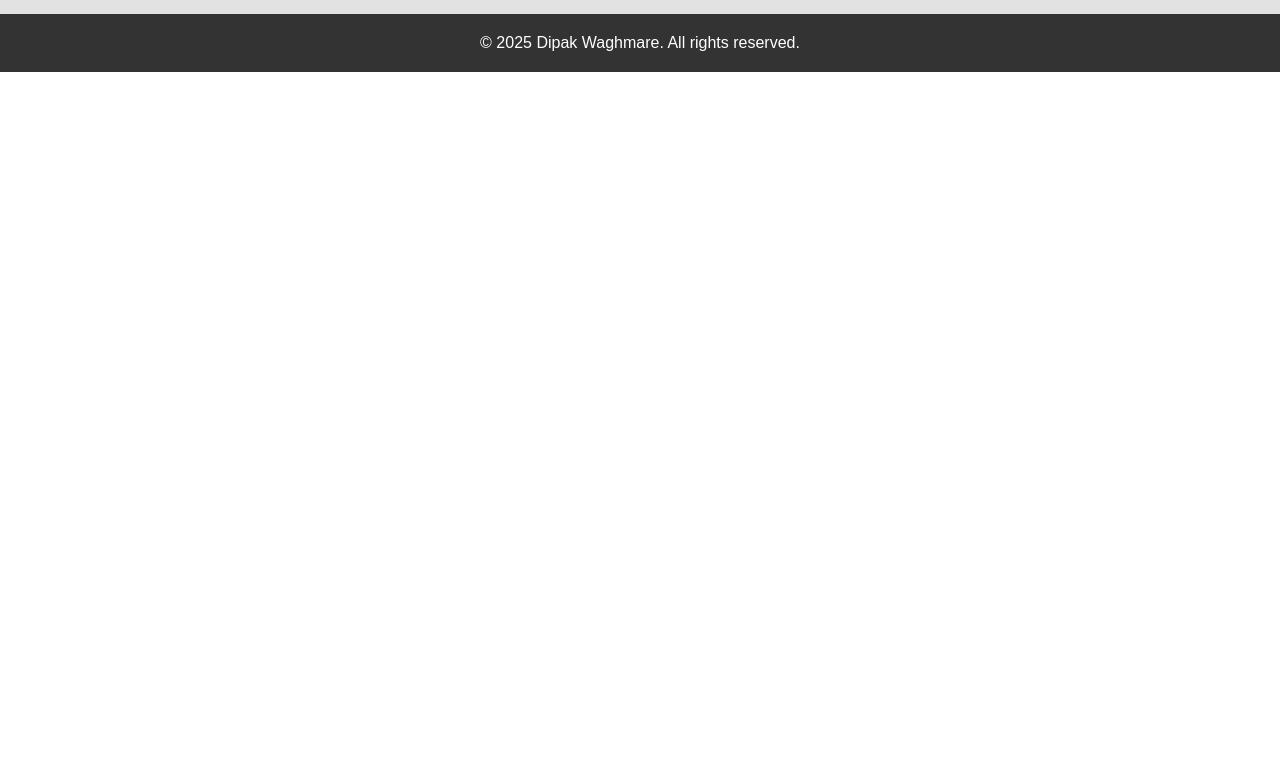
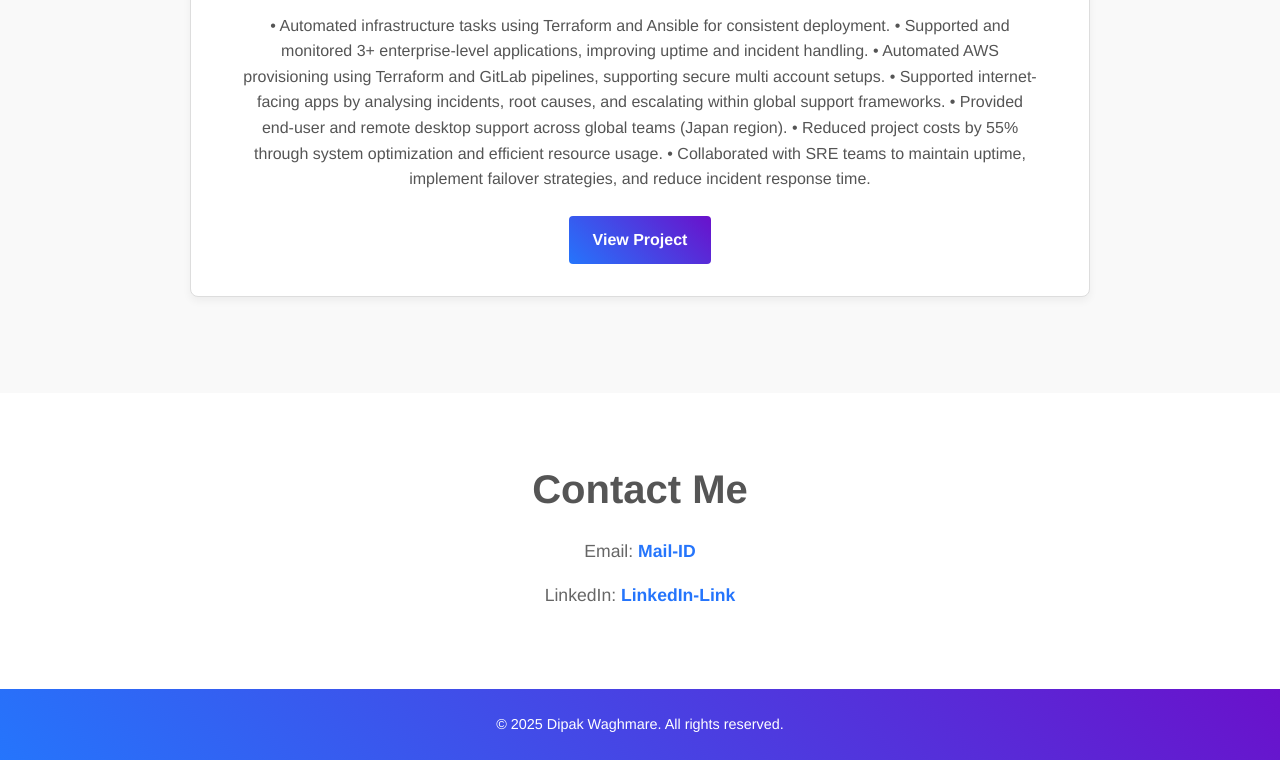
Before and after one commit to Dipak-w/my-portfolio, a plain HTML site: page index.html in a window 1280 px wide. Shown: the part 1387-2147 px from the top of the page. Before the commit the page ends 1459 px from the top, so only its background shows below. Drawn offline with Linux system fonts and the light colour scheme.

Commit message:
Update style.css

```diff
--- a/style.css
+++ b/style.css
@@ -5,16 +5,22 @@
   box-sizing: border-box;
 }
 
-/* Body styling */
+/* Base Styles */
 body {
-  font-family: Arial, sans-serif;
+  font-family: 'Helvetica Neue', Arial, sans-serif;
   line-height: 1.6;
   color: #333;
+  background-color: #f9f9f9; /* Light background for contrast */
+}
+
+/* Smooth transition for interactive elements */
+a, button {
+  transition: all 0.3s ease-in-out;
 }
 
 /* Header and Navigation */
 header {
-  background: #333;
+  background: linear-gradient(45deg, #6a11cb, #2575fc);
   color: #fff;
   padding: 1rem 0;
   text-align: center;
@@ -24,71 +30,131 @@ nav ul {
   list-style: none;
   display: flex;
   justify-content: center;
+  flex-wrap: wrap;
 }
 
 nav ul li {
-  margin: 0 15px;
+  margin: 0 20px;
 }
 
 nav ul li a {
   color: #fff;
   text-decoration: none;
-  font-weight: bold;
+  font-weight: 600;
+  font-size: 1.1rem;
 }
 
-/* Section styling */
+nav ul li a:hover {
+  color: #ffeb3b;
+}
+
+/* Section Styling */
 section {
-  padding: 3rem 1rem;
+  padding: 4rem 2rem;
   text-align: center;
 }
 
-/* Specific section backgrounds */
-#home {
-  background: #f4f4f4;
+/* Section Headings */
+section h2 {
+  font-size: 2.5rem;
+  margin-bottom: 1rem;
+  color: #555;
 }
 
-#about, #contact {
-  background: #e2e2e2;
+/* Specific Section Backgrounds */
+#home {
+  /* Replace 'hero-bg.jpg' with your own image for a custom hero background */
+  background: url('pngtree-vir.png') no-repeat center center/cover;
+  color: #fff;
+  padding: 8rem 2rem;
+}
+
+#about,
+#contact {
+  background: #fff;
+}
+
+/* Paragraph content styling */
+section p {
+  font-size: 1.1rem;
+  margin: 1rem auto;
+  max-width: 800px;
+  color: #666;
 }
 
 /* Projects Section */
 .project {
   margin: 2rem auto;
-  padding: 1.5rem;
-  border: 1px solid #ccc;
-  max-width: 800px;
+  padding: 2rem;
+  border: 1px solid #ddd;
+  max-width: 900px;
   background-color: #fff;
-  border-radius: 5px;
+  border-radius: 8px;
+  box-shadow: 0 4px 8px rgba(0,0,0,0.05);
 }
 
 .project h3 {
-  margin-bottom: 0.5rem;
+  margin-bottom: 1rem;
+  color: #333;
+  font-size: 1.8rem;
+}
+
+.project p {
+  color: #555;
+  font-size: 1rem;
+  margin-bottom: 1.5rem;
 }
 
 .project a {
   display: inline-block;
-  margin-top: 0.5rem;
-  padding: 0.5rem 1rem;
-  background: #333;
+  padding: 0.7rem 1.5rem;
+  background: linear-gradient(45deg, #2575fc, #6a11cb);
   color: #fff;
   text-decoration: none;
-  border-radius: 3px;
+  font-weight: bold;
+  border-radius: 4px;
 }
 
-/* Footer styling */
+.project a:hover {
+  transform: translateY(-3px);
+  box-shadow: 0 6px 12px rgba(0,0,0,0.1);
+}
+
+/* Contact Section Links */
+#contact a {
+  color: #2575fc;
+  text-decoration: none;
+  font-weight: 600;
+}
+
+#contact a:hover {
+  text-decoration: underline;
+}
+
+/* Footer Styling */
 footer {
-  background: #333;
+  background: linear-gradient(45deg, #2575fc, #6a11cb);
   color: #fff;
   text-align: center;
-  padding: 1rem 0;
+  padding: 1.5rem 0;
+  font-size: 0.9rem;
 }
 
-/* Responsive Media Queries */
+/* Responsive Media Queries for mobile devices */
 @media (max-width: 768px) {
   nav ul {
     flex-direction: column;
   }
+
   nav ul li {
     margin: 10px 0;
   }
+
+  section {
+    padding: 3rem 1rem;
+  }
+
+  .project {
+    margin: 2rem 1rem;
+  }
 }
```
